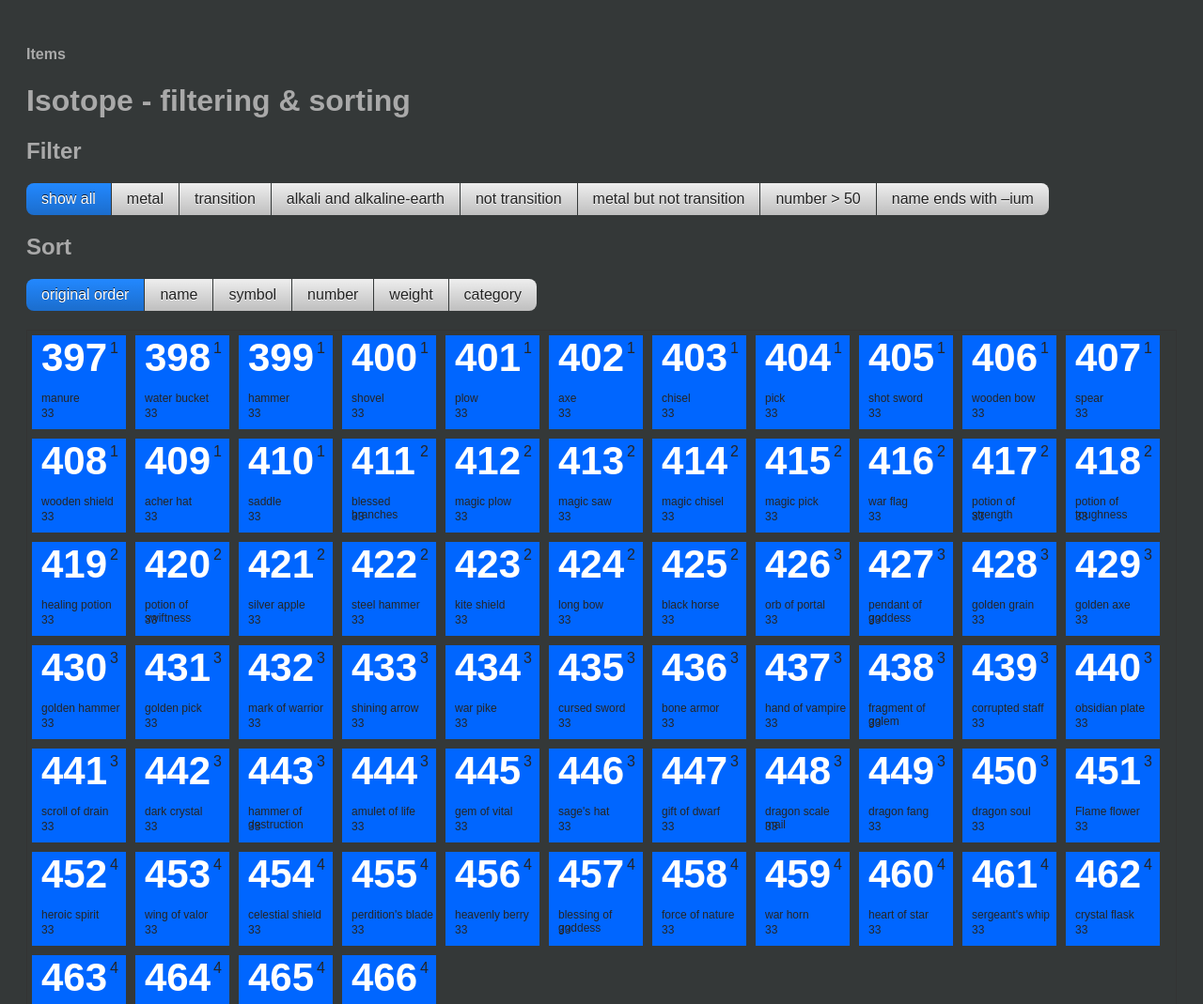
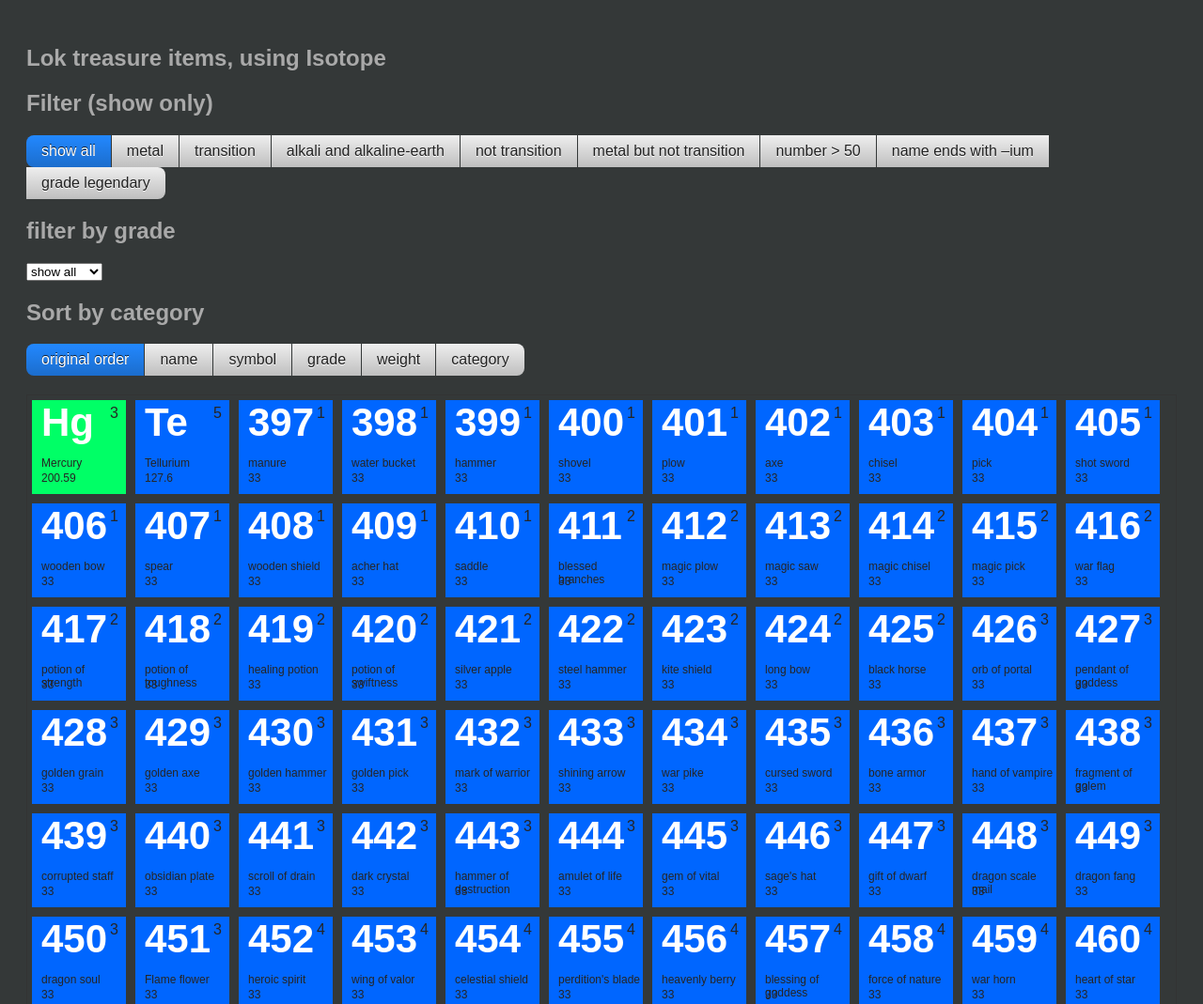
Before and after one commit to AlePaff/LOK-Treasure-items, a plain HTML site: page index.html in a window 1280 px wide. Shown: the top 1069 px of the page at 94% size. Drawn offline with nearby package versions, Linux system fonts and the light colour scheme.

Commit message:
sort by name y grade

```diff
--- a/index.html
+++ b/index.html
@@ -18,14 +18,12 @@
 
 
 <body>
-<h4>Items</h4>
 
 
-
-
-<h1>Isotope - filtering &amp; sorting</h1>
-<h2>Filter</h2>
-<div id="filters" class="button-group">  <button class="button is-checked" data-filter="*">show all</button>
+<h2>Lok treasure items, using Isotope</h2>
+<h2>Filter (show only)</h2>
+<div id="filters" class="button-group">
+  <button class="button is-checked" data-filter="*">show all</button>
   <button class="button" data-filter=".metal">metal</button>
   <button class="button" data-filter=".transition">transition</button>
   <button class="button" data-filter=".alkali, .alkaline-earth">alkali and alkaline-earth</button>
@@ -33,32 +31,43 @@
   <button class="button" data-filter=".metal:not(.transition)">metal but not transition</button>
   <button class="button" data-filter="numberGreaterThan50">number > 50</button>
   <button class="button" data-filter="ium">name ends with &ndash;ium</button>
+
+  <button class="button" data-filter="gradeLegendary">grade legendary</button>
 </div>
 
-<h2>Sort</h2>
+<h2>filter by grade</h2>
+<select id="filter-grade" class="filters-select">
+  <option data-filter="*">show all</option>
+  <option data-filter="gradeLegendary">legendary</option>
+  <option data-filter="gradeEpic">epic</option>
+  <option data-filter="gradeMagic">magic</option>
+  <option data-filter="gradeNormal">normal</option>
+</select>
+
+<h2>Sort by category</h2>
 <div id="sorts" class="button-group">  <button class="button is-checked" data-sort-by="original-order">original order</button>
   <button class="button" data-sort-by="name">name</button>
   <button class="button" data-sort-by="symbol">symbol</button>
-  <button class="button" data-sort-by="number">number</button>
+  <button class="button" data-sort-by="grade">grade</button>
   <button class="button" data-sort-by="weight">weight</button>
   <button class="button" data-sort-by="category">category</button>
 </div>
 
 
 <div class="grid" id="contenedor">
-<!--
   <div class="element-item transition metal " data-category="transition">
     <h3 class="name">Mercury</h3>
     <p class="symbol">Hg</p>
-    <p class="number">80</p>
+    <p class="grade">3</p>
     <p class="weight">200.59</p>
   </div>
   <div class="element-item metalloid " data-category="metalloid">
     <h3 class="name">Tellurium</h3>
     <p class="symbol">Te</p>
-    <p class="number">52</p>
+    <p class="grade">5</p>
     <p class="weight">127.6</p>
   </div>
+  <!--
   <div class="element-item post-transition metal " data-category="post-transition">
     <h3 class="name">Bismuth</h3>
     <p class="symbol">Bi</p>
@@ -154,7 +163,7 @@
     <p class="symbol">Pu</p>
     <p class="number">94</p>
     <p class="weight">(244)</p>
-  </div> -->
+  </div>  -->
 </div>
 
 
--- a/scripts.js
+++ b/scripts.js
@@ -26,14 +26,115 @@ function loadImage(path, width, height, target, tooltip) {
 
 let json = {};
 
-$.holdReady(true);
+// external js: isotope.pkgd.js
+$(document).ready(function() {      //se fija cuando el documento está listo para ejecutar el código
+// $() es un selector de elementos de jquery, es como document.getElementById() pero más potente
+// luego de ready se ejecuta una función anónima (una función que no tiene nombre, se ejecuta cuando se llama)
+
+function isotopeCode(){
+   console.log("ready!");
+
+   // init Isotope
+   var $grid = $('.grid').isotope({
+      itemSelector: '.element-item',
+      layoutMode: 'fitRows',
+      getSortData: {
+      name: function( itemElem ) {     //disable case sensitive
+         var name = $( itemElem ).find('.name').text();
+         return name.toLowerCase();
+      },
+      grade: '.grade parseInt',
+      symbol: '.symbol',
+      category: '[data-category]',
+      weight: function( itemElem ) {
+         var weight = $( itemElem ).find('.weight').text();
+         return parseFloat( weight.replace( /[\(\)]/g, '') );
+      }
+      }
+   });
+
+   // filter functions
+   var filterFns = {
+      // show if grade is greater than 50
+      numberGreaterThan50: function() {
+      var grade = $(this).find('.grade').text();
+      return parseInt( grade, 10 ) > 50;
+      },
+      // show if name ends with -ium
+      ium: function() {
+      var name = $(this).find('.name').text();
+      return name.match( /ium$/ );
+      },
+
+      // gradeLegendary: function() {
+      //    var grade = $(this).find('.grade').text();
+      //    return parseInt(grade, 10) == 4;
+      // },
+      gradeEpic: function() {
+         var grade = $(this).find('.grade').text();
+         return parseInt(grade, 10) == 3;
+      },
+
+      legendary: function() {
+         var grade = $(this).find('.grade').text();
+         return parseInt(grade, 10) == 4;
+      }
+   };
+   // bind filter button click
+   $('#filters').on( 'click', 'button', function() {
+      var filterValue = $( this ).attr('data-filter');
+      // use filterFn if matches value
+      filterValue = filterFns[ filterValue ] || filterValue;
+      $grid.isotope({ filter: filterValue });
+   });
+
+
+   // bind filter on select change
+   $('.filters-select').on( 'change', function() {
+      // get filter value from option value
+      var filterValue = this.value;
+      // use filterFn if matches value
+      filterValue = filterFns[ filterValue ] || filterValue;
+      $grid.isotope({ filter: filterValue });
+   });
 
 
 
+   // bind sort button click
+   $('#sorts').on( 'click', 'button', function() {
+      var sortByValue = $(this).attr('data-sort-by');
+      $grid.isotope({
+         sortBy: sortByValue,
+         sortAscending: {
+            name: true,
+            grade: false
+         }
+      });
+   });
+
+   // change is-checked class on buttons
+   $('.button-group').each( function( i, buttonGroup ) {
+      var $buttonGroup = $( buttonGroup );
+      $buttonGroup.on( 'click', 'button', function() {
+      $buttonGroup.find('.is-checked').removeClass('is-checked');
+      $( this ).addClass('is-checked');
+      });
+   });
+
+}
+
+
+
+
+
+
+
+
+
+// === Lectura del json y creación de los elementos ===
 $.getJSON("data.json", function(datos){
    json = datos;
 
-   console.log(json);
 // console.log("ahora mismo hay "+ datos.master.length + " tesoros");
 
 var container = document.getElementById("contenedor");
@@ -58,15 +159,18 @@ for(let i = 0; i < datos.master.length; i++){
 
    loadImage("/sprites/"+ datos.item[index_item].asset +".png", 80, 80, element, datos.master[i].name);
 
+   //grado (normal, magico, epico, legendario)
    var grade = document.createElement("div");
-   grade.className = "number";
+   grade.className = "grade";
    grade.innerHTML = datos.item[index_item].grade;
    element.appendChild(grade);
 
+   //nombre del tesoro
    var name = document.createElement("h2");
    name.className = "name";
    name.innerHTML = datos.master[i].name;
    element.appendChild(name);
+
 
     var weight = document.createElement("p");
     weight.className = "weight";
@@ -78,73 +182,11 @@ for(let i = 0; i < datos.master.length; i++){
    symbol.innerHTML = index_item;
    element.appendChild(symbol);
 
-    // append player to container
+    // append data to container
     container.appendChild(element);
 
 }
-$.holdReady(false);
+
+// una vez cargados los datos del json, se ejecuta el código de isotope
+}).then(() => isotopeCode());
 });
-
-
-// external js: isotope.pkgd.js
-// $(document).ready(function() {      //se fija cuando el documento está listo para ejecutar el código
-// $() es un selector de elementos de jquery, es como document.getElementById() pero más potente
-// luego de ready se ejecuta una función anónima (una función que no tiene nombre, se ejecuta cuando se llama)
-
-// $(function(){
-
-// function isotopeCode(){
-   console.log("ready!");
-
-   // init Isotope
-   var $grid = $('.grid').isotope({
-      itemSelector: '.element-item',
-      layoutMode: 'fitRows',
-      getSortData: {
-      name: '.name',
-      symbol: '.symbol',
-      number: '.number parseInt',
-      category: '[data-category]',
-      weight: function( itemElem ) {
-         var weight = $( itemElem ).find('.weight').text();
-         return parseFloat( weight.replace( /[\(\)]/g, '') );
-      }
-      }
-   });
-
-   // filter functions
-   var filterFns = {
-      // show if number is greater than 50
-      numberGreaterThan50: function() {
-      var number = $(this).find('.number').text();
-      return parseInt( number, 10 ) > 50;
-      },
-      // show if name ends with -ium
-      ium: function() {
-      var name = $(this).find('.name').text();
-      return name.match( /ium$/ );
-      }
-   };
-
-   // bind filter button click
-   $('#filters').on( 'click', 'button', function() {
-      var filterValue = $( this ).attr('data-filter');
-      // use filterFn if matches value
-      filterValue = filterFns[ filterValue ] || filterValue;
-      $grid.isotope({ filter: filterValue });
-   });
-
-   // bind sort button click
-   $('#sorts').on( 'click', 'button', function() {
-      var sortByValue = $(this).attr('data-sort-by');
-      $grid.isotope({ sortBy: sortByValue });
-   });
-
-   // change is-checked class on buttons
-   $('.button-group').each( function( i, buttonGroup ) {
-      var $buttonGroup = $( buttonGroup );
-      $buttonGroup.on( 'click', 'button', function() {
-      $buttonGroup.find('.is-checked').removeClass('is-checked');
-      $( this ).addClass('is-checked');
-      });
-   });
--- a/style.css
+++ b/style.css
@@ -114,7 +114,7 @@ body {
   color: white;
 }
 
-.element-item .number {
+.element-item .grade {
   position: absolute;
   right: 8px;
   top: 5px;
```
